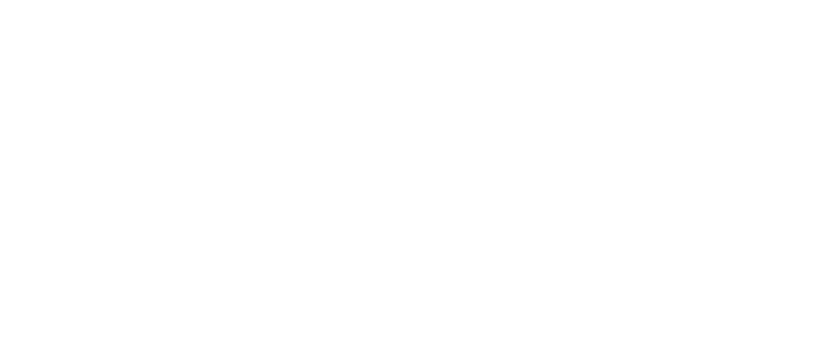
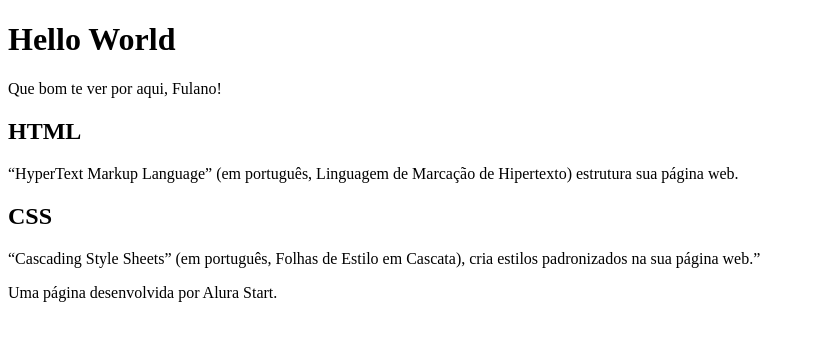
Before and after one commit to CarolineLaurita/HelloWorld, a plain HTML site: page index.html in a window 1280 px wide. Shown: the whole page, without its empty margins (0-815 px from the left). Drawn offline with Linux system fonts and the light colour scheme.

Commit message:
ESTRUTURA BÁSICA HTML

```diff
--- a/index.html
+++ b/index.html
@@ -6,6 +6,26 @@
     <title>Hello World</title>
 </head>
 <body>
+    <header>
+        <h1>Hello World</h1>
+        <p>Que bom te ver por aqui, Fulano!</p>
+
+    </header>
+
+    <section>
+        <h2>HTML</h2>
+        <p>“HyperText Markup Language” (em português, Linguagem de Marcação de Hipertexto) estrutura sua página web.</p>
+
+        <h2>CSS</h2>
+        <p>“Cascading Style Sheets” (em português, Folhas de Estilo em Cascata), cria estilos padronizados na sua página web.”</p>
+
+    </section>
+
+    <footer>
+        <p>Uma página desenvolvida por Alura Start.</p>
+
+    </footer>
+
 
 </body>
 </html>
```
